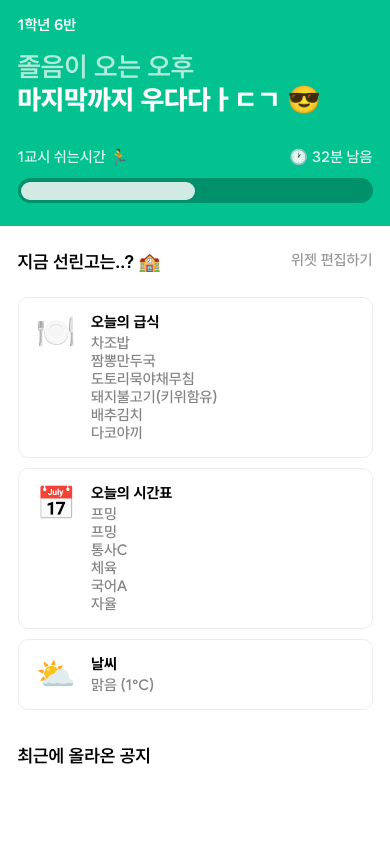
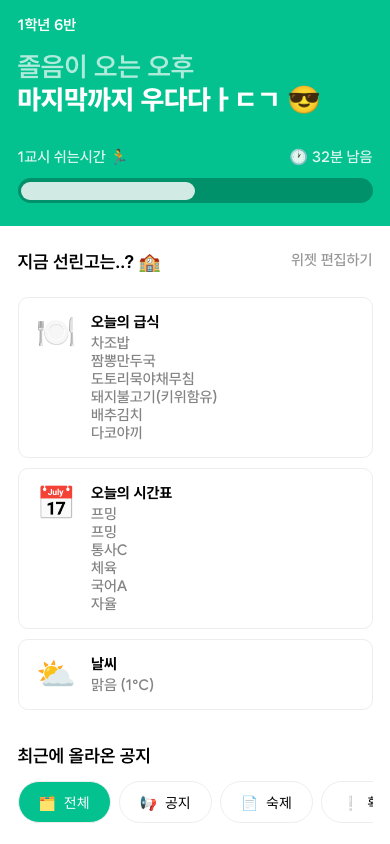
Before and after one commit to iamfiro/sunrin-life-app, a React Native app: screen /Home in a window 390 px wide. Built offline with nearby package versions, Linux system fonts and the light colour scheme.

Commit message:
🔥 Refactor HomeArticleList component and add filter buttons

```diff
--- /dev/null
+++ b/components/filterSelectButton.tsx
@@ -0,0 +1,45 @@
+import { ReactNode } from "react";
+import { StyleSheet, Pressable, Text } from "react-native";
+
+interface FilterSelectButtonProps {
+    children?: ReactNode;
+    onPress: () => void;
+    selected: boolean;
+}
+
+export default function FilterSelectButton({ children, onPress, selected }: FilterSelectButtonProps) {
+    return (
+        <Pressable style={[style.button, selected ? style.buttonSelected : null]}>
+            <Text style={[style.text, selected ? style.textSelected : null]}>
+                {children}
+            </Text>
+        </Pressable>
+    )
+}
+
+const style = StyleSheet.create({
+    button: {
+        alignItems: 'center',
+        justifyContent: 'center',
+
+        paddingVertical: 10,
+        paddingHorizontal: 20,
+
+        borderRadius: 100,
+        borderWidth: 1,
+        borderColor: "#ededed",
+
+        backgroundColor: 'white',
+
+        marginRight: 8,
+    },
+    buttonSelected: {
+        backgroundColor: "#04C28F",
+    },
+    text: {
+        color: 'black',
+    },
+    textSelected: {
+        color: 'white',
+    }
+})
--- a/components/home/articleList.tsx
+++ b/components/home/articleList.tsx
@@ -1,11 +1,19 @@
-import { View, TouchableOpacity, StyleSheet } from "react-native";
+import { View, StyleSheet, ScrollView } from "react-native";
 import Title from "../title";
 import { IDefaultScreenProps } from "../../types/screen";
+import FilterSelectButton from "../filterSelectButton";
 
-export default function HomearticleList({ navigation }: IDefaultScreenProps) {
+export default function HomeArticleList({ navigation }: IDefaultScreenProps) {
     return (
         <View style={style.section}>
             <Title size={4} color="#000" weight="300">최근에 올라온 공지</Title>
+            <ScrollView style={style.filterContainer} horizontal>
+                <FilterSelectButton onPress={() => { }} selected={true}>🗂️  전체</FilterSelectButton>
+                <FilterSelectButton onPress={() => { }} selected={false}>📢  공지</FilterSelectButton>
+                <FilterSelectButton onPress={() => { }} selected={false}>📄  숙제</FilterSelectButton>
+                <FilterSelectButton onPress={() => { }} selected={false}>❕  확인 안 됨</FilterSelectButton>
+                <FilterSelectButton onPress={() => { }} selected={false}>✅  확인됨</FilterSelectButton>
+            </ScrollView>
         </View>
     )
 }
@@ -15,5 +23,9 @@ const style = StyleSheet.create({
         padding: 17.5,
         paddingTop: 0,
         paddingBottom: 30,
+    },
+    filterContainer: {
+        flexDirection: "row",
+        marginTop: 15,
     }
 })
--- a/screens/home.tsx
+++ b/screens/home.tsx
@@ -4,7 +4,7 @@ import { useFonts } from "expo-font";
 import { useCallback } from "react";
 import Title from "../components/title";
 import HomeSchoolDataList from "../components/home/schoolDataList";
-import HomearticleList from "../components/home/articleList";
+import HomeArticleList from "../components/home/articleList";
 
 export default function ScreenHome({ navigation }: any) {
 	SplashScreen.preventAutoHideAsync();
@@ -51,7 +51,7 @@ export default function ScreenHome({ navigation }: any) {
                     </View>
 				</View>
                 <HomeSchoolDataList navigation={navigation} />
-				<HomearticleList navigation={navigation} />
+				<HomeArticleList navigation={navigation} />
 			</ScrollView>
 			<StatusBar backgroundColor={"#04C28F"} barStyle={"light-content"} />
 		</>
```
